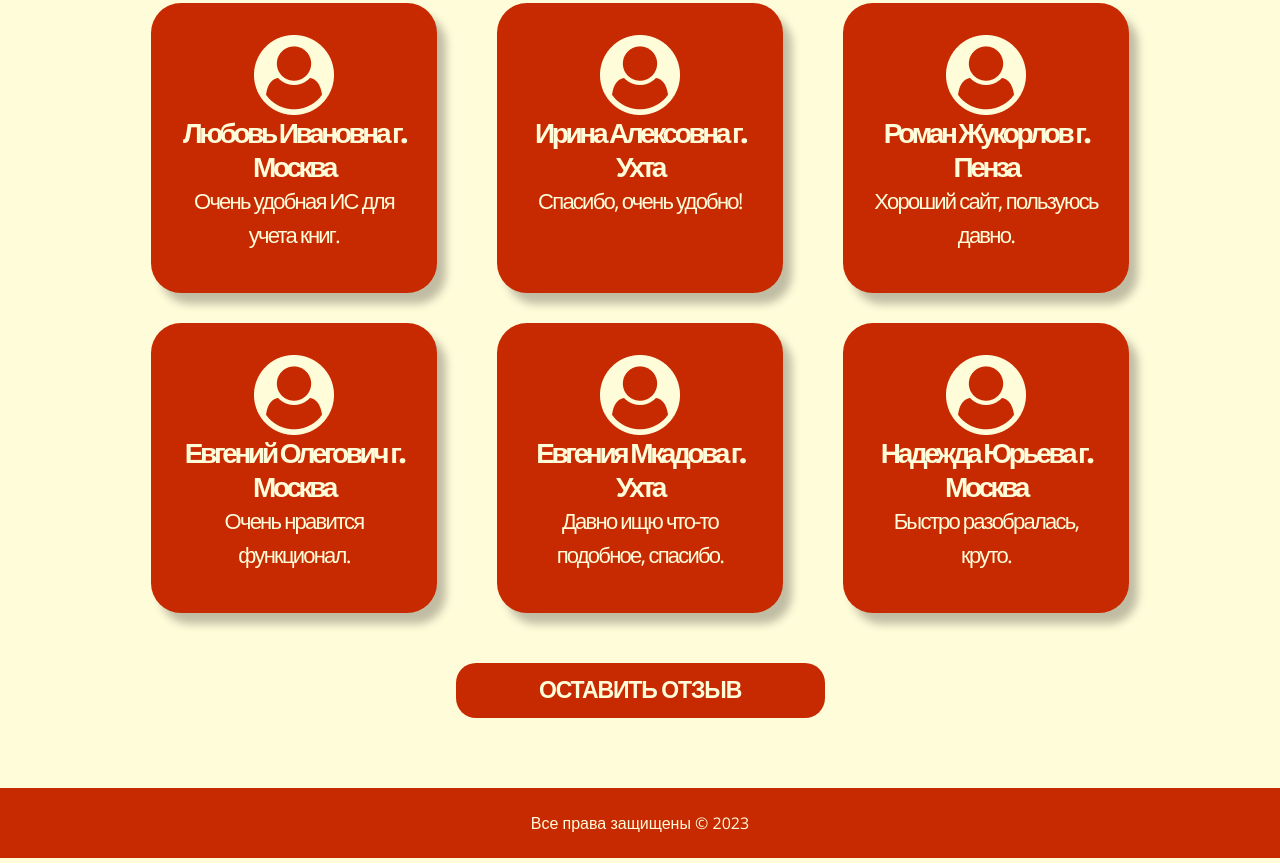
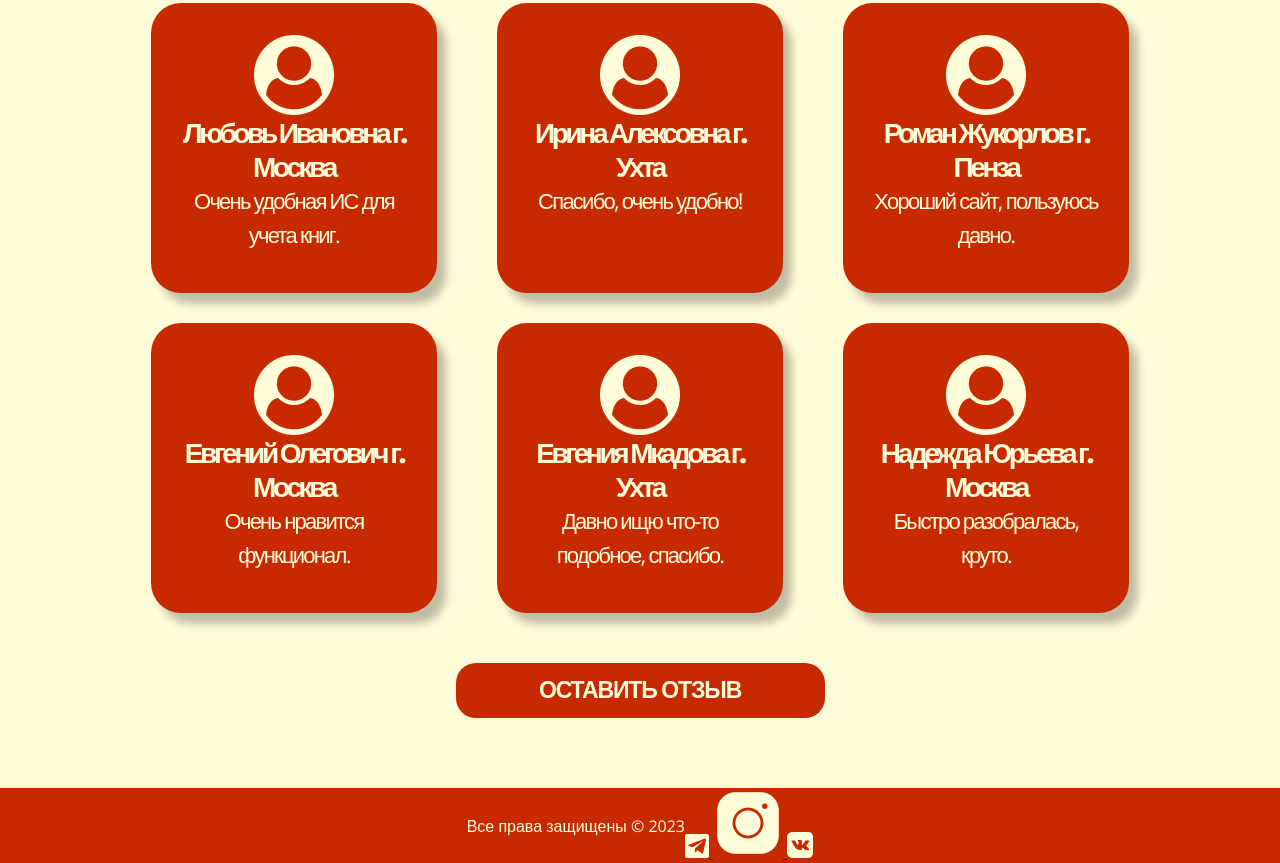
Before and after one commit to ujassstik/ujassstik.github.io, a plain HTML site: page otz.html in a window 1280 px wide. Shown: the part 248-1111 px from the top of the page. Drawn offline with nearby package versions, Linux system fonts and the light colour scheme.

Commit message:
otz.html

```diff
--- a/otz.html
+++ b/otz.html
@@ -6,6 +6,7 @@
     <link rel="preconnect" href="https://fonts.googleapis.com">
     <link rel="preconnect" href="https://fonts.gstatic.com" crossorigin>
     <link href="https://fonts.googleapis.com/css2?family=Open+Sans:wght@400;600;700;800&display=swap" rel="stylesheet">
+    <link rel="shortcut icon" href="favicon.ico">
     <title>RETPSY</title>
 </head>
 <body>
@@ -23,6 +24,7 @@
                         <a class="nav-item" href="lk.html">личный кабинет+</a>
                         <a class="nav-item" href="otz.html">отзывы</a>
                         <a class="nav-item" href="index.html">о нас</a>
+                        <a class="nav-item" href="avt.html">войти</a>
                     </div>
                 </div>
             </header>
@@ -170,6 +172,18 @@
     </body>
     <footer>
         <p class="footer_text">Все права защищены © 2023</p>
-      </div>
+        <div class="footer_icons1">
+            <a href="https://web.telegram.org/a/">
+                <img class="footer_icons" src="tg.png" alt="">
+            </a>
+
+            <a href="https://www.instagram.com/">
+                <img class="footer_icons" src="inst.png" alt="">
+            </a>
+
+            <a href="https://vk.com">
+                <img class="footer_icons" src="vk.png" alt="">
+            </a>
+        </div>
      </footer>
     </html>
```
